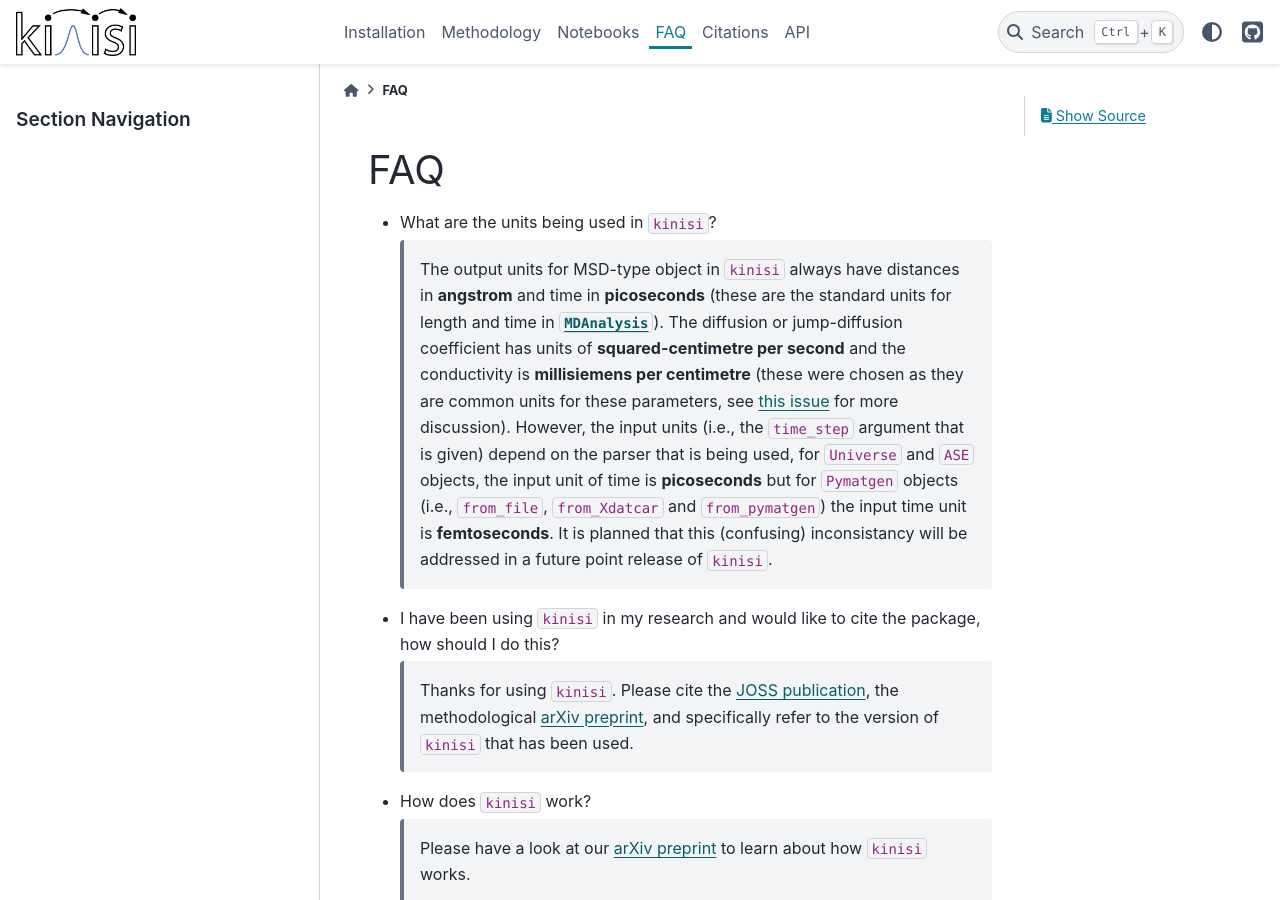
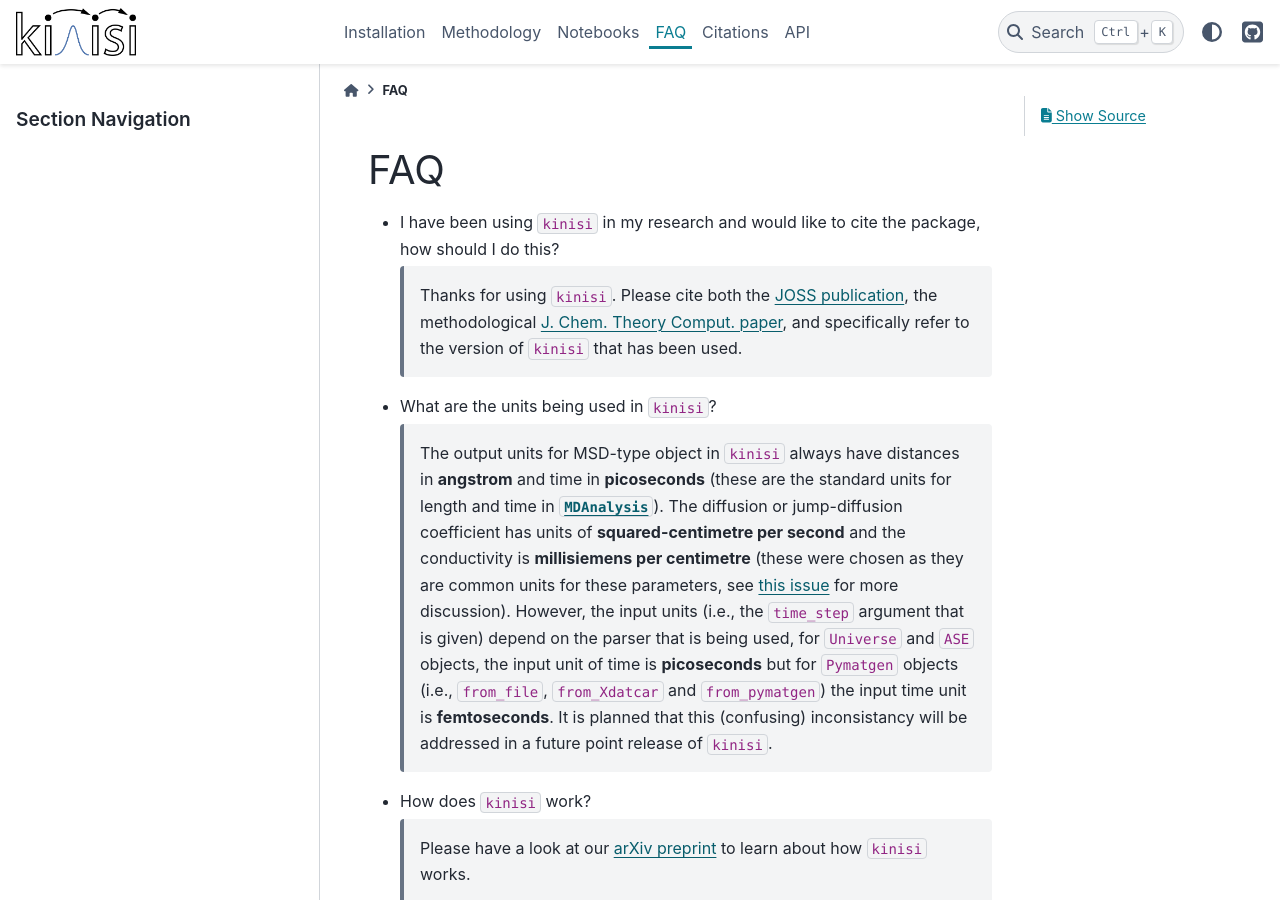
Before and after one commit to bjmorgan/kinisi, a Sphinx documentation site: the page built from docs/source/faq.md, in a window 1280 px wide and 900 px high. Built offline with Sphinx 7.4.7 and the PyData theme 0.15.4, drawn with Linux system fonts in a browser that asks for light colours; some of the changed lines change nothing that is shown.

Commit message:
Update faq.md

```diff
--- a/docs/source/faq.md
+++ b/docs/source/faq.md
@@ -1,4 +1,10 @@
 # FAQ
+
+- I have been using `kinisi` in my research and would like to cite the package, how should I do this?
+
+    > Thanks for using `kinisi`. Please cite both the [JOSS publication](https://doi.org/10.21105/joss.05984),
+    > the methodological [J. Chem. Theory Comput. paper](https://doi.org/10.1021/acs.jctc.4c01249), and
+    > specifically refer to the version of `kinisi` that has been used.
 
 - What are the units being used in `kinisi`?
 
@@ -13,12 +19,6 @@
     > `Pymatgen` objects (i.e., `from_file`, `from_Xdatcar` and `from_pymatgen`) the input time unit is
     > **femtoseconds**. It is planned that this (confusing) inconsistancy will be addressed in a future point
     > release of `kinisi`.
-
-- I have been using `kinisi` in my research and would like to cite the package, how should I do this?
-
-    > Thanks for using `kinisi`. Please cite the [JOSS publication](https://doi.org/10.21105/joss.05984), the
-    > methodological [arXiv preprint](https://arxiv.org/abs/2305.18244), and specifically refer to the
-    > version of `kinisi` that has been used.
 
 - How does `kinisi` work?
 
```
